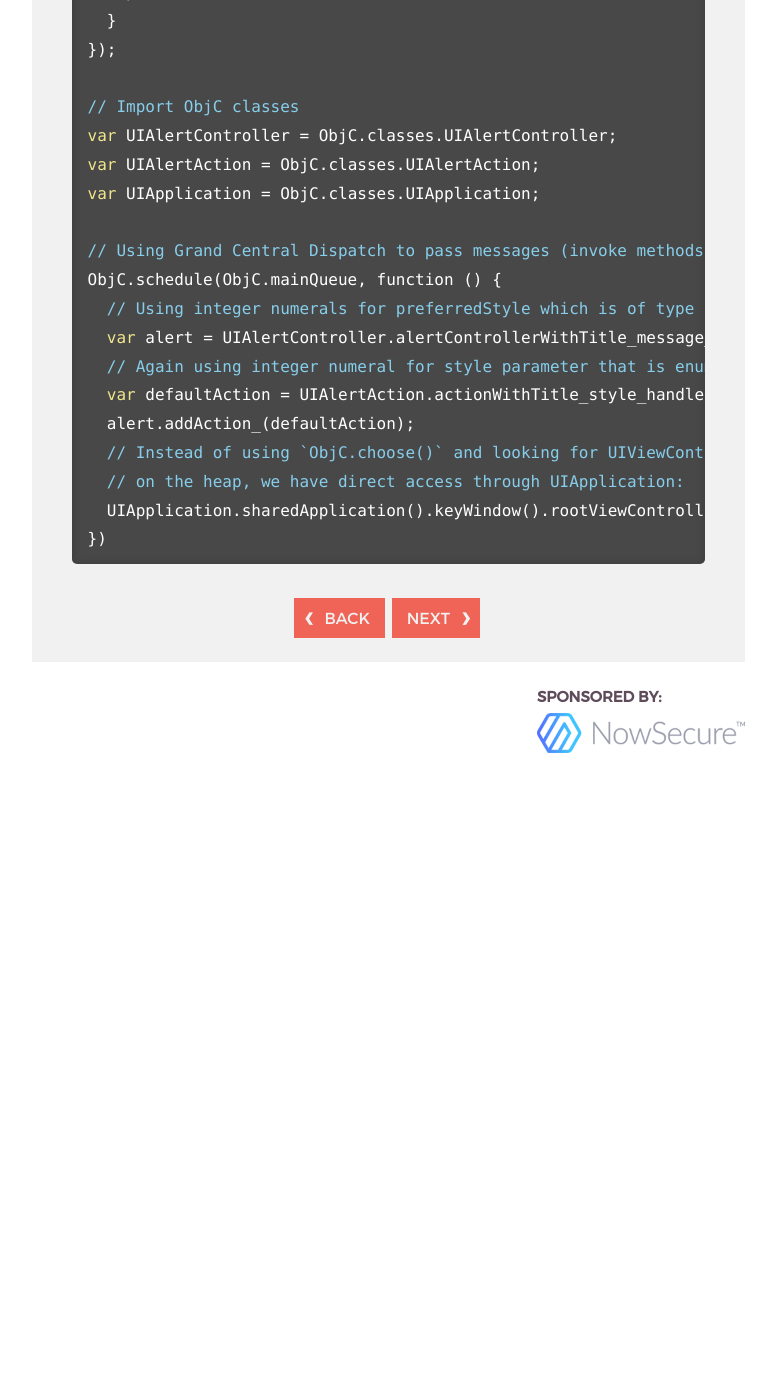
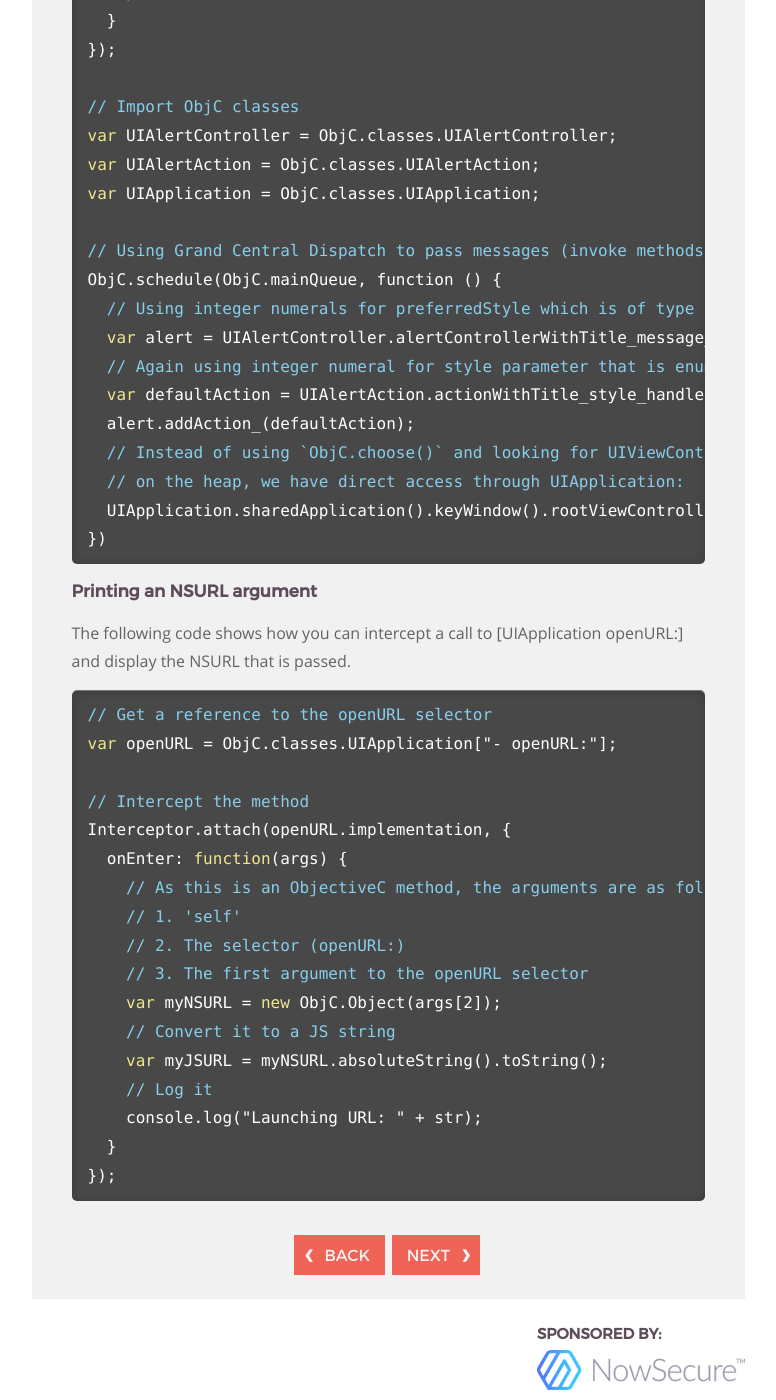
Before and after one commit to frida/frida-website, a Jekyll site: the page built from _docs/examples/ios.md, in a window 1280 px wide and 1400 px high, scrolled down 4621 px. Shown: the whole window, without its empty margins (364-1140 px from the left). Built offline with Jekyll 4.4.1, drawn with Linux system fonts in a browser that asks for light colours; before the commit the page ends 5384 px from its top, so only the background shows below that.

Commit message:
Added iOS example for openURL:

```diff
--- a/_docs/examples/ios.md
+++ b/_docs/examples/ios.md
@@ -195,3 +195,28 @@ ObjC.schedule(ObjC.mainQueue, function () {
   UIApplication.sharedApplication().keyWindow().rootViewController().presentViewController_animated_completion_(alert, true, NULL);
 })
 {% endhighlight %}
+
+
+### Printing an NSURL argument
+
+The following code shows how you can intercept a call to [UIApplication openURL:] and display the NSURL that is passed.
+
+{% highlight js %}
+// Get a reference to the openURL selector
+var openURL = ObjC.classes.UIApplication["- openURL:"];
+
+// Intercept the method
+Interceptor.attach(openURL.implementation, {
+  onEnter: function(args) {
+    // As this is an ObjectiveC method, the arguments are as follows:
+    // 1. 'self'
+    // 2. The selector (openURL:)
+    // 3. The first argument to the openURL selector
+    var myNSURL = new ObjC.Object(args[2]);
+    // Convert it to a JS string
+    var myJSURL = myNSURL.absoluteString().toString();
+    // Log it
+    console.log("Launching URL: " + str);
+  }
+});
+{% endhighlight %}
```
